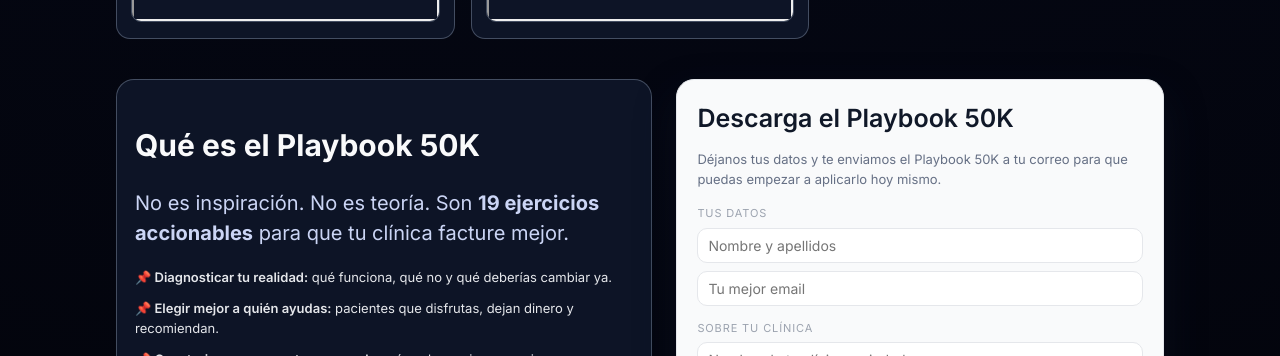
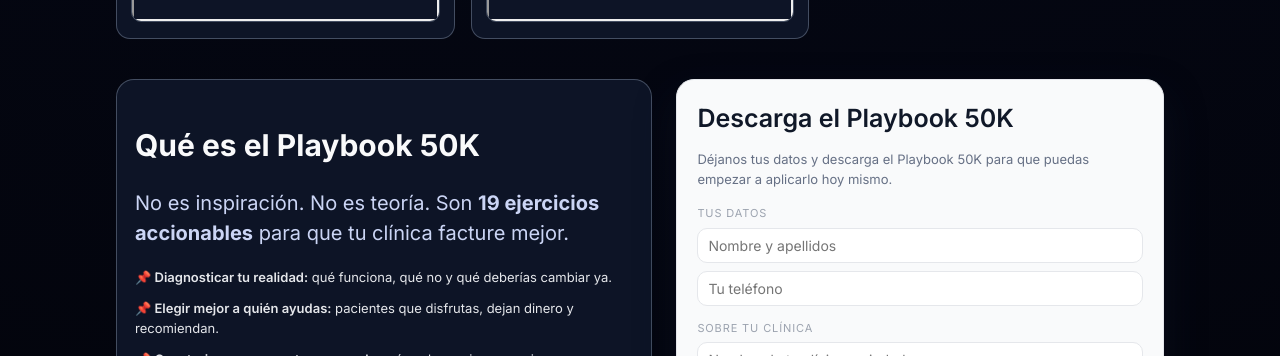
Before and after one commit to janocabello90/playbook-50k, a Next.js app: page / in a window 1280 px wide. Shown: the part 1644-2000 px from the top of the page. Built offline with nearby package versions, Linux system fonts and the light colour scheme; grey boxes are pictures that could not be loaded.

Commit message:
Cambiar campo de email a teléfono en el formulario

```diff
--- a/app/page.tsx
+++ b/app/page.tsx
@@ -279,7 +279,7 @@ const handleSubmit = async (e: FormEvent<HTMLFormElement>) => {
             <div className="form-title">Descarga el Playbook 50K</div>
 
             <p className="form-sub">
-              Déjanos tus datos y te enviamos el Playbook 50K a tu correo para que
+              Déjanos tus datos y descarga el Playbook 50K para que
               puedas empezar a aplicarlo hoy mismo.
             </p>
 
@@ -294,8 +294,8 @@ const handleSubmit = async (e: FormEvent<HTMLFormElement>) => {
               />
               <input
                 className="field field-margin-top"
-                type="email"
-                placeholder="Tu mejor email"
+                type="tel"
+                placeholder="Tu teléfono"
                 name="email"
                 required
               />
@@ -338,7 +338,7 @@ const handleSubmit = async (e: FormEvent<HTMLFormElement>) => {
 
               {status === "ok" && (
                 <p className="form-status form-status--ok">
-                  ✅ Todo correcto. Revisa tu correo en unos minutos.
+                  ✅ Todo correcto. El Playbook se está descargando.
                 </p>
               )}
               {status === "error" && (
```
